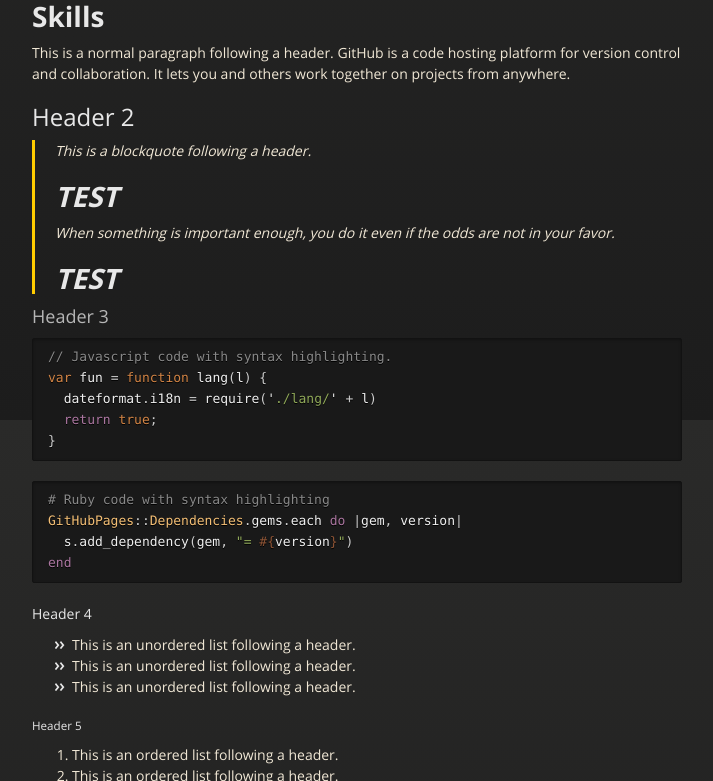
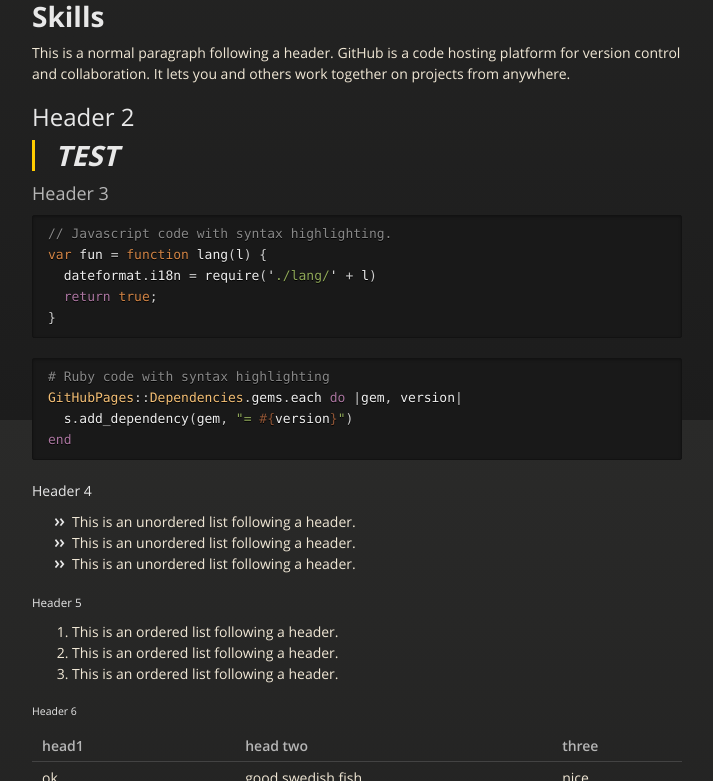
Before and after one commit to serjhubs/Resume, a Jekyll site: the page built from index.md, in a window 1280 px wide and 900 px high, scrolled down 361 px, cut to the strip 119-900 px from the top of the window. Shown: the whole strip, without its empty margins (283-996 px from the left). Built offline with Jekyll 4.4.1, drawn with Linux system fonts in a browser that asks for light colours.

Commit message:
Update index.md

```diff
--- a/index.md
+++ b/index.md
@@ -16,12 +16,8 @@ This is a normal paragraph following a header. GitHub is a code hosting platform
 
 ## Header 2
 
-> This is a blockquote following a header.
-># **TEST**
-> When something is important enough, you do it even if the odds are not in your favor.
->
 > # **TEST**
->
+
 
 
 ### Header 3
```
